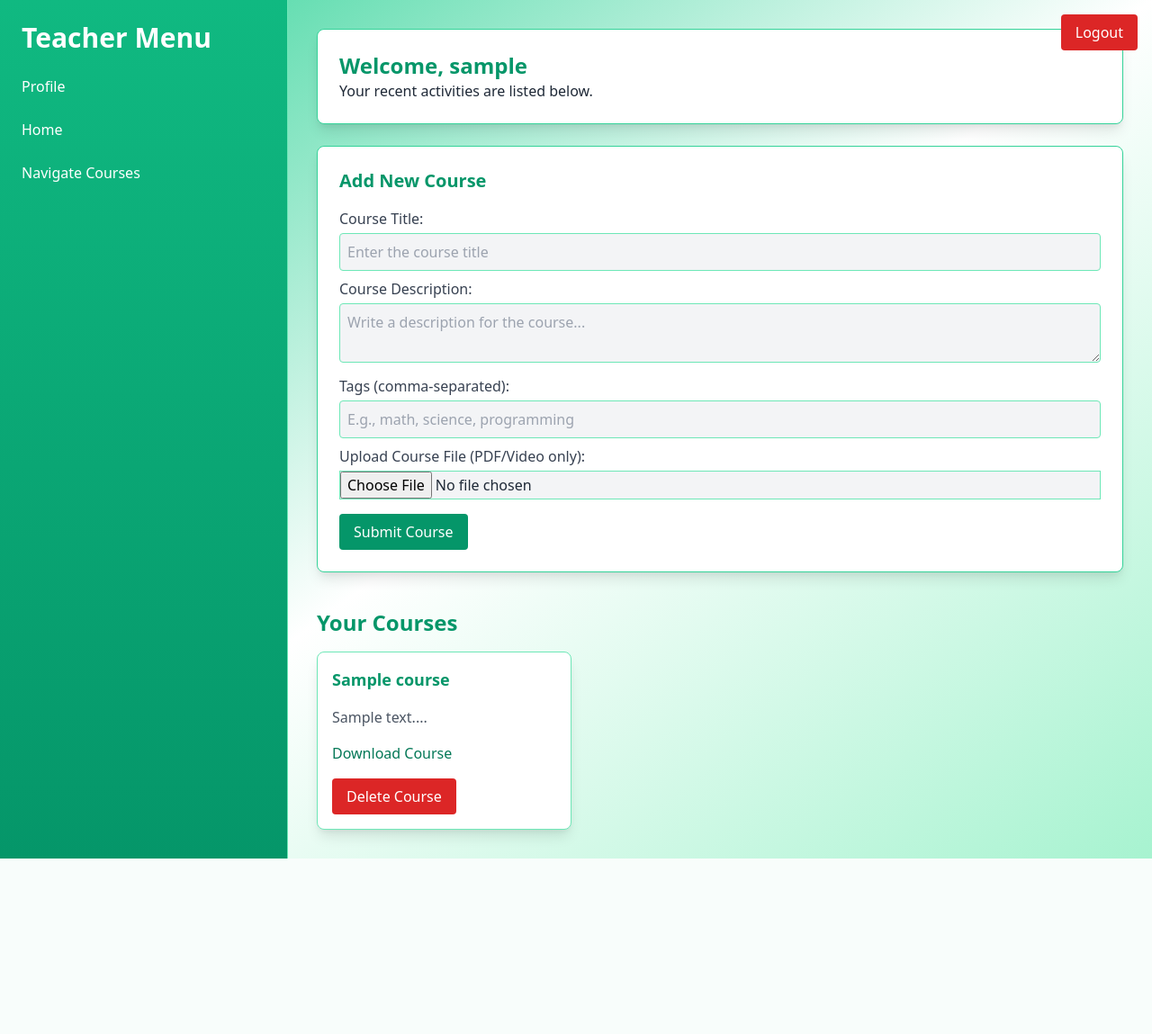
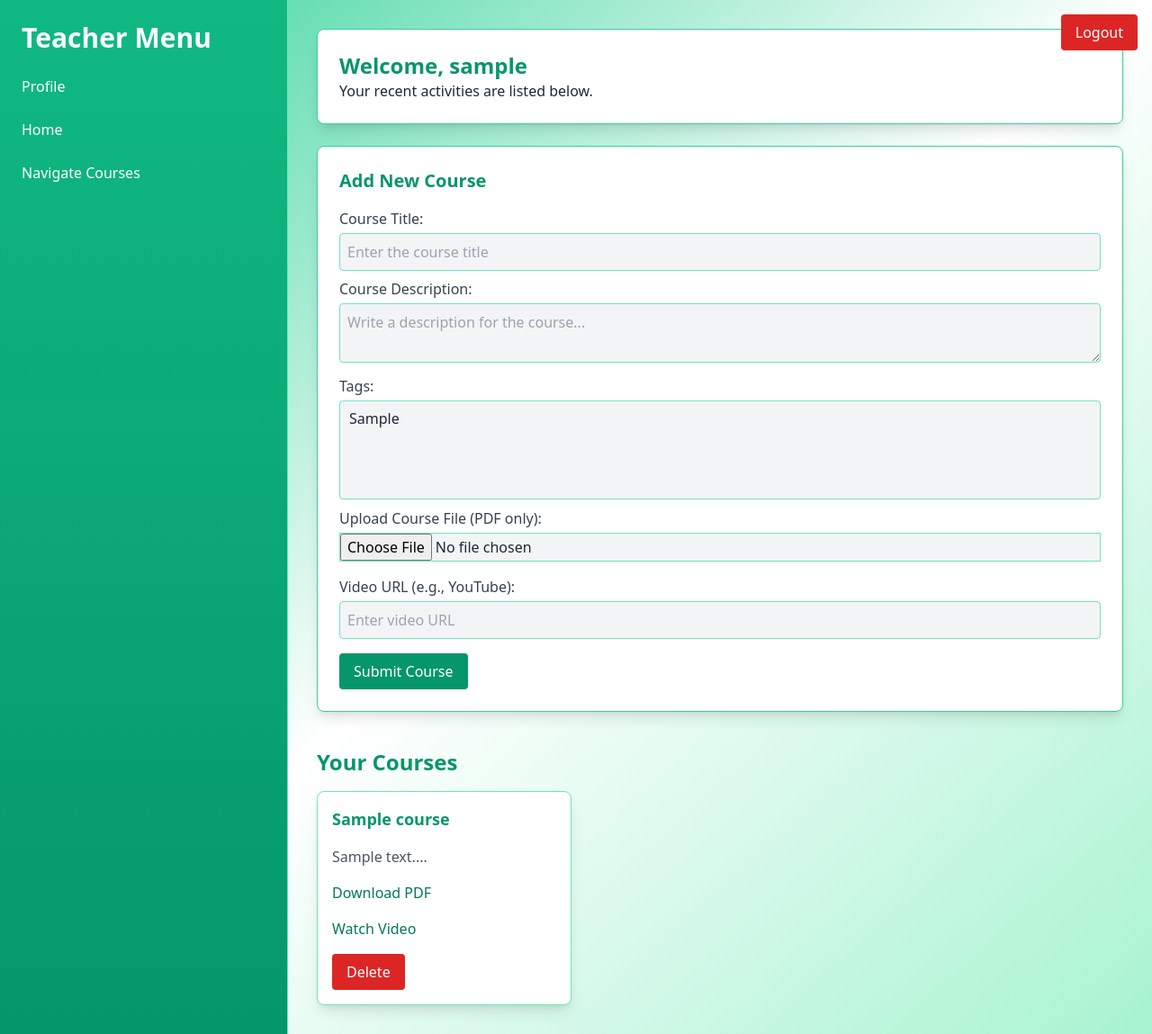
Before and after one commit to Achraf622-cpu/E-learning, a PHP site: page /Profile/profile.php in a window 1280 px wide. Shown: the whole page at 90% size. Before the commit the page ends 954 px from the top, so only its background shows below. Run offline with PHP 8.4, Linux system fonts and the light colour scheme; the visitor is signed in with stand-in values (Sample User, id 1); tables that the repository leaves empty or names only in its code hold one stand-in row (values such as "Sample post"); some libraries are stand-ins or nearby versions.

Commit message:
fixed the courses class and added new methodes

```diff
--- a/Profile/course.php
+++ b/Profile/course.php
@@ -1,5 +1,5 @@
 <?php
-require '../conexions/connect.php';
+
 class Course {
     private $db;
 
@@ -8,64 +8,64 @@ class Course {
     }
 
     // Add a new course
-    public function addCourse($title, $content, $image, $enseignant_id) {
-        $query = "INSERT INTO courses (title, content, image, enseignant_id) VALUES (?, ?, ?, ?)";
+    public function addCourse($title, $content, $image, $enseignant_id, $video_url = '', $file = null) {
+        // Handle file upload (if any)
+        $file_path = '';
+        if ($file && in_array($file['type'], ['application/pdf'])) {
+            $upload_dir = '../uploads/';
+            $file_path = $upload_dir . basename($file['name']);
+            if (!move_uploaded_file($file['tmp_name'], $file_path)) {
+                echo "<script>Swal.fire('Error!', 'File upload failed.', 'error');</script>";
+                $file_path = '';
+            }
+        }
+
+        $query = "INSERT INTO courses (title, content, image, enseignant_id, video_url, file_path) VALUES (?, ?, ?, ?, ?, ?)";
         $stmt = $this->db->prepare($query);
-        $stmt->execute([$title, $content, $image, $enseignant_id]);
+        $stmt->execute([$title, $content, $image, $enseignant_id, $video_url, $file_path]);
     }
 
     // Update an existing course
-    public function updateCourse($course_id, $title, $content, $image) {
-        $query = "UPDATE courses SET title = ?, content = ?, image = ? WHERE id = ?";
+    public function updateCourse($course_id, $title, $content, $image, $video_url = '', $file = null) {
+        // Handle file upload (if any)
+        $file_path = '';
+        if ($file && in_array($file['type'], ['application/pdf'])) {
+            $upload_dir = '../uploads/';
+            $file_path = $upload_dir . basename($file['name']);
+            if (!move_uploaded_file($file['tmp_name'], $file_path)) {
+                echo "<script>Swal.fire('Error!', 'File upload failed.', 'error');</script>";
+                $file_path = '';
+            }
+        }
+
+        $query = "UPDATE courses SET title = ?, content = ?, image = ?, video_url = ?, file_path = ? WHERE id = ?";
         $stmt = $this->db->prepare($query);
-        $stmt->execute([$title, $content, $image, $course_id]);
+        $stmt->execute([$title, $content, $image, $video_url, $file_path, $course_id]);
     }
 
     // Delete a course
     public function deleteCourse($course_id) {
+        // Delete associated tags first
+        $query = "DELETE FROM course_tags WHERE course_id = ?";
+        $stmt = $this->db->prepare($query);
+        $stmt->execute([$course_id]);
+
+        // Then delete the course
         $query = "DELETE FROM courses WHERE id = ?";
         $stmt = $this->db->prepare($query);
         $stmt->execute([$course_id]);
     }
 
     // Add a tag to a course
-    public function addTag($course_id, $tag) {
-        // Check if tag already exists
-        $query = "SELECT id FROM tags WHERE tag = ?";
+    public function getAllTags() {
+        // Query to fetch all tags
+        $query = "SELECT id, tag FROM tags";
         $stmt = $this->db->prepare($query);
-        $stmt->execute([$tag]);
-        $tag_id = $stmt->fetchColumn();
+        $stmt->execute();
 
-        if (!$tag_id) {
-            // If tag doesn't exist, insert new tag
-            $query = "INSERT INTO tags (tag) VALUES (?)";
-            $stmt = $this->db->prepare($query);
-            $stmt->execute([$tag]);
-            $tag_id = $this->db->lastInsertId();
-        }
-
-        // Link course with tag
-        $query = "INSERT INTO course_tags (course_id, tag_id) VALUES (?, ?)";
-        $stmt = $this->db->prepare($query);
-        $stmt->execute([$course_id, $tag_id]);
+        // Fetch all tags and return as an associative array
+        return $stmt->fetchAll(PDO::FETCH_ASSOC);
     }
-
-    // Remove a tag from a course
-    public function removeTag($course_id, $tag) {
-        // Find tag ID
-        $query = "SELECT id FROM tags WHERE tag = ?";
-        $stmt = $this->db->prepare($query);
-        $stmt->execute([$tag]);
-        $tag_id = $stmt->fetchColumn();
-
-        if ($tag_id) {
-            // Remove the link between the course and tag
-            $query = "DELETE FROM course_tags WHERE course_id = ? AND tag_id = ?";
-            $stmt = $this->db->prepare($query);
-            $stmt->execute([$course_id, $tag_id]);
-        }
-    }
-
     // Get all courses for a teacher (enseignant)
     public function getAllCourses($enseignant_id) {
         $query = "SELECT * FROM courses WHERE enseignant_id = ?";
@@ -78,6 +78,7 @@ class Course {
     public function getCourseWithTags($course_id) {
         $query = "
             SELECT courses.id AS course_id, courses.title, courses.content, courses.image,
+                   courses.video_url, courses.file_path,
                    tags.tag
             FROM courses
             LEFT JOIN course_tags ON courses.id = course_tags.course_id
@@ -88,5 +89,24 @@ class Course {
         $stmt->execute([$course_id]);
         return $stmt->fetchAll(PDO::FETCH_ASSOC);
     }
+
+    // Get all available courses for students
+    public function getAvailableCourses() {
+        $query = "SELECT courses.id, courses.title, courses.content, courses.image, users.username AS enseignant
+                  FROM courses
+                  JOIN users ON courses.enseignant_id = users.id";
+        $stmt = $this->db->prepare($query);
+        $stmt->execute();
+        return $stmt->fetchAll(PDO::FETCH_ASSOC);
+    }
+
+    // Get the total number of courses
+    public function getTotalCourses(): int {
+        $query = "SELECT COUNT(*) AS total FROM courses";
+        $stmt = $this->db->prepare($query);
+        $stmt->execute();
+        $result = $stmt->fetch(PDO::FETCH_ASSOC);
+        return (int)$result['total']; // Ensure it returns an integer
+    }
 }
 ?>
--- a/Profile/profile.php
+++ b/Profile/profile.php
@@ -1,28 +1,22 @@
 <?php
 require 'course.php';
+require '../conexions/connect.php';
 session_start();
-
-// if (!isset($_SESSION['enseignant_id'])) {
-//     header('Location: login.php');
-//     exit();
-// }
 
 $conn = new Connection();
 $enseignant_id = $_SESSION['user_id'];
 $username = $_SESSION['username'];
+
+// Create an instance of the Course class
+$courseClass = new Course($conn);
 
 // Handle course deletion
 if ($_SERVER['REQUEST_METHOD'] === 'POST' && isset($_POST['delete_course_id'])) {
     try {
         $course_id = $_POST['delete_course_id'];
 
-        // Delete course from `courses` table
-        $stmt = $conn->prepare("DELETE FROM courses WHERE id = ? AND enseignant_id = ?");
-        $stmt->execute([$course_id, $enseignant_id]);
-
-        // Delete associated tags from `course_tags` table
-        $stmt = $conn->prepare("DELETE FROM course_tags WHERE course_id = ?");
-        $stmt->execute([$course_id]);
+        // Delete the course and associated tags using the OOP methods
+        $courseClass->deleteCourse($course_id, $enseignant_id);
 
         // Redirect to prevent form resubmission
         header("Location: " . $_SERVER['PHP_SELF']);
@@ -36,37 +30,42 @@ if ($_SERVER['REQUEST_METHOD'] === 'POST' && isset($_POST['delete_course_id']))
 if ($_SERVER['REQUEST_METHOD'] === 'POST' && isset($_POST['course_title'])) {
     $course_title = $_POST['course_title'];
     $course_description = $_POST['course_description'];
-    $course_tags = $_POST['course_tags'];
-    $file = $_FILES['course_file'];
+    $course_tags = $_POST['course_tags']; // Tags from the form
+    $file = $_FILES['course_file']; // PDF file upload
+    $video_url = $_POST['video_url']; // Video URL input
 
-    // Validate file type (allow only PDF and video)
-    $allowed_types = ['application/pdf', 'video/mp4', 'video/avi', 'video/mkv', 'video/mov'];
-    if (in_array($file['type'], $allowed_types)) {
-        // Process file upload
+    // Validate file type (allow only PDF for file upload)
+    $allowed_types = ['application/pdf'];
+    $file_path = '';
+
+    if (!empty($file['name']) && in_array($file['type'], $allowed_types)) {
+        // Process PDF file upload
         $upload_dir = '../uploads/';
         $file_path = $upload_dir . basename($file['name']);
 
-        if (move_uploaded_file($file['tmp_name'], $file_path)) {
-            // Add course to database
-            $courseClass = new Course($conn);
-            $course_id = $courseClass->addCourse($course_title, $course_description, $file_path, $enseignant_id);
+        if (!move_uploaded_file($file['tmp_name'], $file_path)) {
+            echo "<script>Swal.fire('Error!', 'File upload failed.', 'error');</script>";
+            $file_path = '';
+        }
+    }
 
-            // Optionally, handle tags
-            $tags = explode(',', $course_tags);
-            foreach ($tags as $tag) {
-                $courseClass->addTag($course_id, trim($tag));
-            }
+    try {
+        // Add the course using the OOP method
+        $course_id = $courseClass->addCourse($course_title, $course_description, $file_path, $enseignant_id, $video_url);
 
-            // Redirect to prevent form resubmission
-            header("Location: " . $_SERVER['PHP_SELF']);
-            exit;
-        } else {
-            echo "<script>Swal.fire('Error!', 'File upload failed.', 'error');</script>";
-        }
-    } else {
-        echo "<script>Swal.fire('Error!', 'Invalid file type. Only PDF and video files are allowed.', 'error');</script>";
+        // Handle tags - store course-tags relationships using OOP methods
+        $tags = explode(',', $course_tags);
+
+        // Redirect to prevent form resubmission
+        header("Location: " . $_SERVER['PHP_SELF']);
+        exit;
+    } catch (PDOException $e) {
+        echo "<script>Swal.fire('Error!', 'Failed to add the course.', 'error');</script>";
     }
 }
+
+// Fetch available tags from the database using the OOP method
+$tags = $courseClass->getAllTags();
 ?>
 
 <!DOCTYPE html>
@@ -109,12 +108,20 @@ if ($_SERVER['REQUEST_METHOD'] === 'POST' && isset($_POST['course_title'])) {
                     <textarea name="course_description" placeholder="Write a description for the course..." class="w-full p-2 rounded bg-gray-100 border border-green-300 text-gray-800 mt-1" required></textarea>
                 </label>
                 <label class="block text-gray-700 mb-2">
-                    Tags (comma-separated):
-                    <input type="text" name="course_tags" placeholder="E.g., math, science, programming" class="w-full p-2 rounded bg-gray-100 border border-green-300 text-gray-800 mt-1">
+                    Tags:
+                    <select name="course_tags[]" class="w-full p-2 rounded bg-gray-100 border border-green-300 text-gray-800 mt-1" multiple required>
+                        <?php foreach ($tags as $tag): ?>
+                            <option value="<?= htmlspecialchars($tag['tag']); ?>"><?= htmlspecialchars($tag['tag']); ?></option>
+                        <?php endforeach; ?>
+                    </select>
                 </label>
                 <label class="block text-gray-700 mb-4">
-                    Upload Course File (PDF/Video only):
-                    <input type="file" name="course_file" class="block w-full text-gray-800 border border-green-300 bg-gray-100 mt-1" accept=".pdf, .mp4, .avi, .mkv, .mov" required>
+                    Upload Course File (PDF only):
+                    <input type="file" name="course_file" class="block w-full text-gray-800 border border-green-300 bg-gray-100 mt-1" accept=".pdf">
+                </label>
+                <label class="block text-gray-700 mb-4">
+                    Video URL (e.g., YouTube):
+                    <input type="text" name="video_url" placeholder="Enter video URL" class="w-full p-2 rounded bg-gray-100 border border-green-300 text-gray-800 mt-1">
                 </label>
                 <button type="submit" class="px-4 py-2 bg-green-600 text-white rounded hover:bg-green-700">Submit Course</button>
             </form>
@@ -125,31 +132,37 @@ if ($_SERVER['REQUEST_METHOD'] === 'POST' && isset($_POST['course_title'])) {
             <div class="grid grid-cols-1 sm:grid-cols-2 lg:grid-cols-3 gap-6">
                 <?php
                 try {
-                    // Fetch courses created by the logged-in teacher
-                    $stmt = $conn->prepare("SELECT * FROM courses WHERE enseignant_id = ?");
-                    $stmt->execute([$enseignant_id]);
-                    $result = $stmt->fetchAll(PDO::FETCH_ASSOC);
+                    // Fetch courses created by the logged-in teacher using the OOP method
+                    $courses = $courseClass->getAllCourses($enseignant_id);
 
-                    if ($result):
-                        foreach ($result as $row): ?>
+                    if ($courses):
+                        foreach ($courses as $row): ?>
                             <div class="bg-white p-4 rounded-lg shadow-lg border border-green-300">
                                 <h3 class="text-lg font-bold text-green-600"><?= htmlspecialchars($row['title']); ?></h3>
                                 <p class="text-gray-600 mt-4"><?= htmlspecialchars(substr($row['content'], 0, 100)) . '...'; ?></p>
-                                <a href="<?= htmlspecialchars($row['image']); ?>" class="text-green-700 hover:text-green-900 mt-4 block" download>Download Course</a>
 
-                                <!-- Delete Button -->
-                                <form action="" method="POST" onsubmit="return confirm('Are you sure you want to delete this course?');">
-                                    <input type="hidden" name="delete_course_id" value="<?= $row['id']; ?>">
-                                    <button type="submit" class="px-4 py-2 mt-4 bg-red-600 text-white rounded hover:bg-red-700">Delete Course</button>
+                                <!-- Show PDF download link -->
+                                <?php if ($row['image']): ?>
+                                    <a href="<?= htmlspecialchars($row['image']); ?>" class="text-green-700 hover:text-green-900 mt-4 block" download>Download PDF</a>
+                                <?php endif; ?>
+
+                                <!-- Show video link -->
+                                <?php if ($row['video_url']): ?>
+                                    <a href="<?= htmlspecialchars($row['video_url']); ?>" target="_blank" class="text-green-700 hover:text-green-900 mt-4 block">Watch Video</a>
+                                <?php endif; ?>
+
+                                <!-- Delete button -->
+                                <form method="POST" class="mt-4">
+                                    <input type="hidden" name="delete_course_id" value="<?= htmlspecialchars($row['id']); ?>">
+                                    <button type="submit" class="px-4 py-2 bg-red-600 text-white rounded hover:bg-red-700">Delete</button>
                                 </form>
                             </div>
                         <?php endforeach;
-                    else: ?>
-                        <p class="text-gray-600">No courses found.</p>
-                    <?php endif;
-
+                    else:
+                        echo "<p>No courses found.</p>";
+                    endif;
                 } catch (PDOException $e) {
-                    echo "Error: " . $e->getMessage();
+                    echo "<script>Swal.fire('Error!', 'Failed to fetch courses.', 'error');</script>";
                 }
                 ?>
             </div>
```
Also changed, not shown: index.php (+35 -79 lines), img/pdf.png (added).
